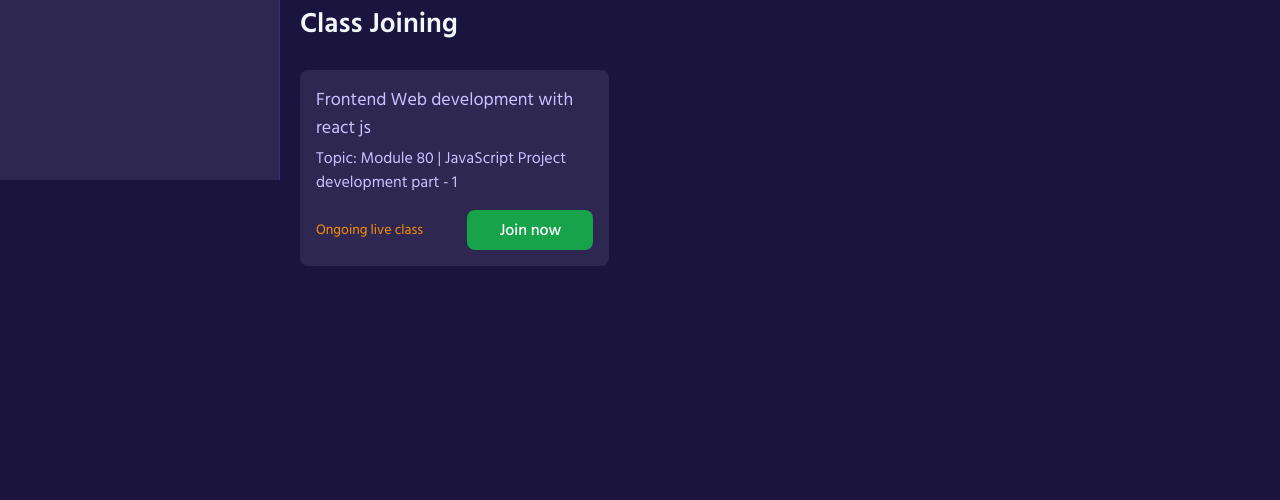
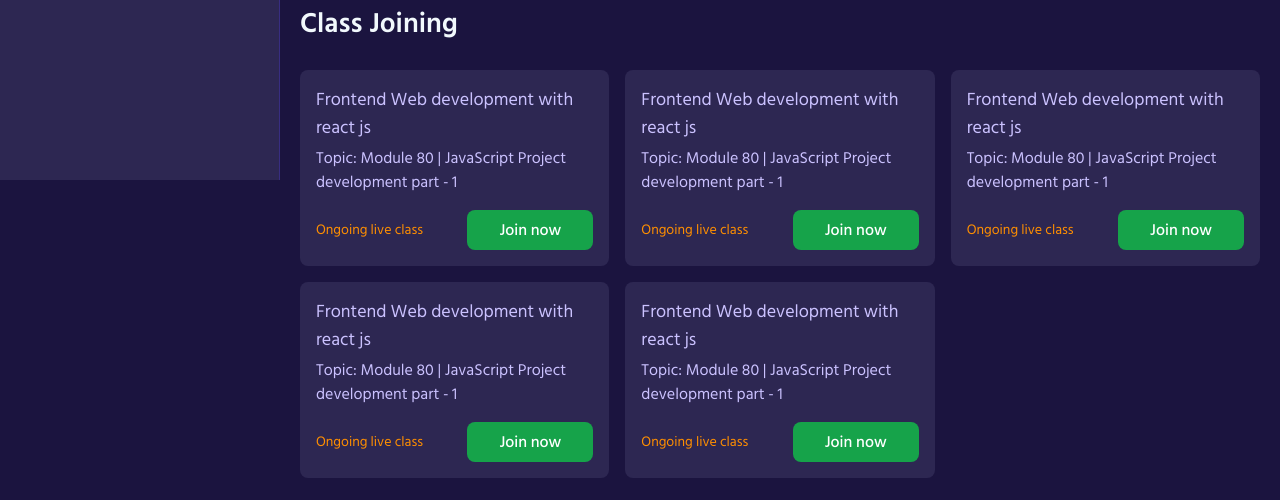
Before and after one commit to ahonkhan/lms-frontend, a React (Vite) app: page /dashboard in a window 1280 px wide. Shown: the part 620-1120 px from the top of the page. Before the commit the page ends 911 px from the top, so only its background shows below. Built offline with nearby package versions, Linux system fonts and the light colour scheme.

Commit message:
class joining done

```diff
--- a/src/pages/dashboard/home/components/ClassJoining.jsx
+++ b/src/pages/dashboard/home/components/ClassJoining.jsx
@@ -9,6 +9,12 @@ const ClassJoining = () => {
       <div className="mt-content">
         <div className="class-joining-list mt-content grid grid-cols-1 sm:grid-cols-2 md:grid-cols-1 lg:grid-cols-2 xl:grid-cols-3 gap-x-4 gap-y-4">
           <ClassCard />
+          <ClassCard />
+          <ClassCard />
+          <ClassCard />
+          <ClassCard />
+
+
         </div>
       </div>
     </div>
```
